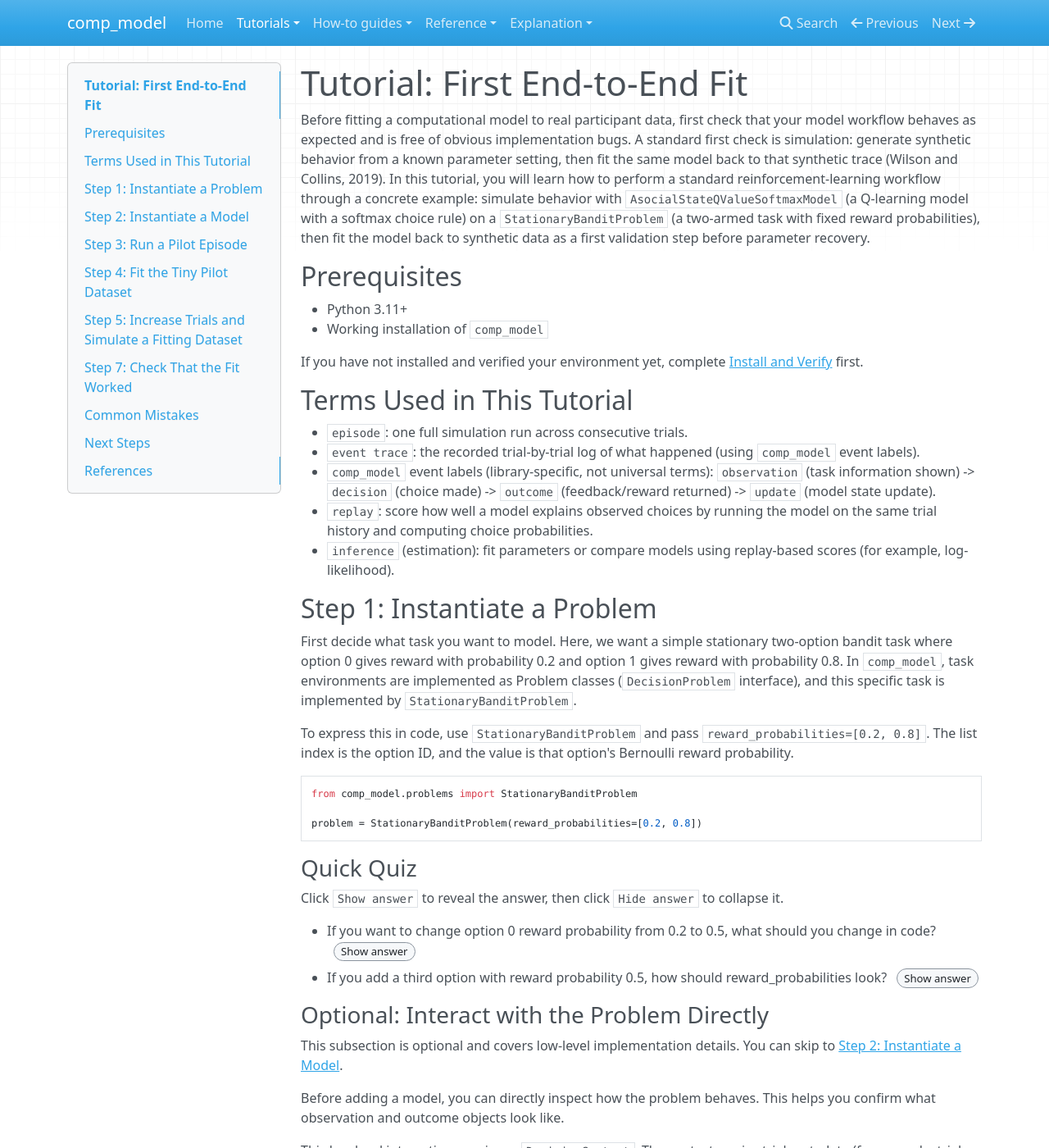
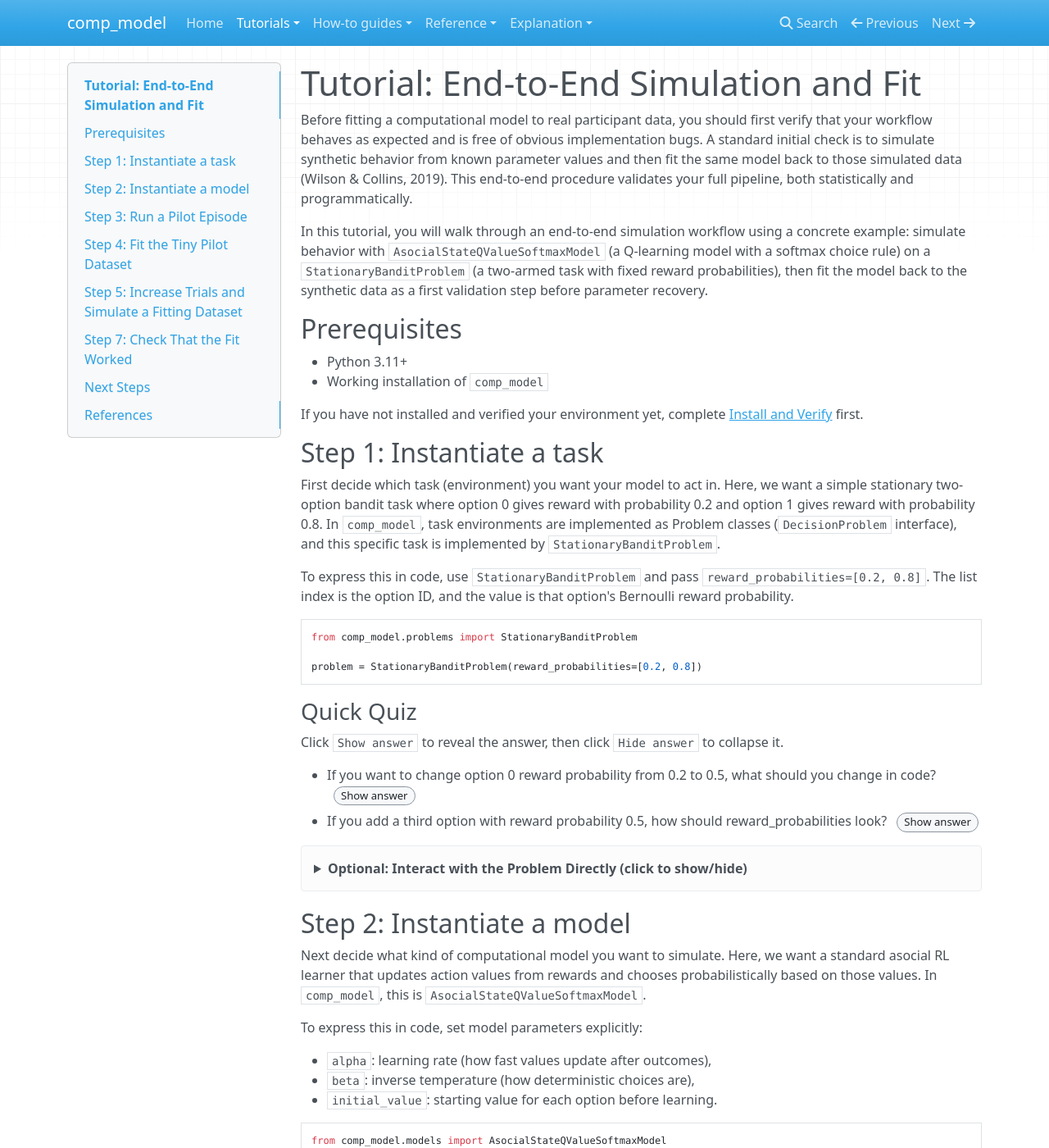
Before and after one commit to g-morishita/comp_model, an MkDocs documentation site: the page built from docs/tutorials/first-end-to-end-fit.md, in a window 1280 px wide and 1400 px high. Shown: the whole window at 82% size. Built offline with MkDocs 1.6.1, drawn with Linux system fonts in a browser that asks for light colours; nearby versions of some CDN libraries; some of the changed text lies outside the part shown.

Commit message:
Clarify model_factory explanation in first fit tutorial

````diff
--- a/docs/tutorials/first-end-to-end-fit.md
+++ b/docs/tutorials/first-end-to-end-fit.md
@@ -1,16 +1,8 @@
-# Tutorial: First End-to-End Fit
+# Tutorial: End-to-End Simulation and Fit
 
-Before fitting a computational model to real participant data, first check that
-your model workflow behaves as expected and is free of obvious implementation
-bugs. A standard first check is simulation: generate synthetic behavior from a
-known parameter setting, then fit the same model back to that synthetic trace
-(Wilson and Collins, 2019).
-In this tutorial, you will learn how to perform a standard
-reinforcement-learning workflow through a concrete example: simulate behavior
-with `AsocialStateQValueSoftmaxModel` (a Q-learning model with a softmax choice
-rule) on a `StationaryBanditProblem` (a two-armed task with fixed reward
-probabilities), then fit the model back to synthetic data as a first
-validation step before parameter recovery.
+Before fitting a computational model to real participant data, you should first verify that your workflow behaves as expected and is free of obvious implementation bugs. A standard initial check is to simulate synthetic behavior from known parameter values and then fit the same model back to those simulated data (Wilson & Collins, 2019). This end-to-end procedure validates your full pipeline, both statistically and programmatically.
+
+In this tutorial, you will walk through an end-to-end simulation workflow using a concrete example: simulate behavior with `AsocialStateQValueSoftmaxModel` (a Q-learning model with a softmax choice rule) on a `StationaryBanditProblem` (a two-armed task with fixed reward probabilities), then fit the model back to the synthetic data as a first validation step before parameter recovery.
 
 ## Prerequisites
 
@@ -20,22 +12,10 @@
 If you have not installed and verified your environment yet, complete
 [Install and Verify](install-and-verify.md) first.
 
-## Terms Used in This Tutorial
+## Step 1: Instantiate a task
 
-- `episode`: one full simulation run across consecutive trials.
-- `event trace`: the recorded trial-by-trial log of what happened
-  (using `comp_model` event labels).
-- `comp_model` event labels (library-specific, not universal terms):
-  `observation` (task information shown) -> `decision` (choice made) ->
-  `outcome` (feedback/reward returned) -> `update` (model state update).
-- `replay`: score how well a model explains observed choices by running the
-  model on the same trial history and computing choice probabilities.
-- `inference` (estimation): fit parameters or compare models using replay-based
-  scores (for example, log-likelihood).
-
-## Step 1: Instantiate a Problem
-
-First decide what task you want to model. Here, we want a simple stationary two-option
+First decide which task (environment) you want your model to act in.
+Here, we want a simple stationary two-option
 bandit task where option 0 gives reward with probability 0.2 and option 1 gives
 reward with probability 0.8. In `comp_model`, task environments are
 implemented as Problem classes (`DecisionProblem` interface), and this specific
@@ -58,7 +38,8 @@
 - <span class="cm-quiz" data-answer="Use reward_probabilities=[0.5, 0.8].">If you want to change option 0 reward probability from 0.2 to 0.5, what should you change in code?</span>
 - <span class="cm-quiz" data-answer="Add one more entry: reward_probabilities=[0.2, 0.8, 0.5].">If you add a third option with reward probability 0.5, how should reward_probabilities look?</span>
 
-### Optional: Interact with the Problem Directly
+<details>
+<summary><strong>Optional: Interact with the Problem Directly</strong> (click to show/hide)</summary>
 
 This subsection is optional and covers low-level implementation details. You can skip to
 [Step 2: Instantiate a Model](#step-2-instantiate-a-model).
@@ -90,7 +71,9 @@
 print("outcome:", outcome)
 ```
 
-## Step 2: Instantiate a Model
+</details>
+
+## Step 2: Instantiate a model
 
 Next decide what kind of computational model you want to simulate. Here, we want a
 standard asocial RL learner that updates action values from rewards and chooses
@@ -133,7 +116,8 @@
     print(exc)  # alpha must be in [0, 1]
 ```
 
-### Optional: Run One Trial Loop Manually
+<details>
+<summary><strong>Optional: Run One Trial Loop Manually</strong> (click to show/hide)</summary>
 
 This subsection is optional and covers low-level implementation details. You can
 skip to [Step 3: Run a Pilot Episode](#step-3-run-a-pilot-episode).
@@ -168,6 +152,8 @@
 This single loop is the core interaction contract:
 `observe -> action_distribution -> transition -> update`.
 
+</details>
+
 ## Step 3: Run a Pilot Episode
 
 Now decide how much data to generate for a quick sanity check. In `comp_model`,
@@ -181,7 +167,7 @@
 
 - `problem` is the task environment,
 - `model` is the computational model you want to simulate,
-- `SimulationConfig(n_trials=3, seed=10)` sets trial count and RNG seed for
+- `config` sets trial count and RNG seed for
   reproducibility.
 
 ```python
@@ -270,18 +256,33 @@
 
 ### How `model_factory` Works
 
-`model_factory` tells `fit_model` what model family you are fitting and which
-parameters are free versus fixed.
+Short version: `model_factory` is a Python function that takes candidate
+parameter values and returns a model built with those values.
 
-In this example:
+`fit_model` uses that returned model to compute likelihood on the observed
+trace.
 
-- `alpha` and `beta` are free parameters because they come from `params`.
-- `initial_value=0.0` is fixed, so it is not estimated.
+You can think of `model_factory` as a translator:
+candidate parameters -> model instance -> likelihood score.
 
-Conceptually, `fit_model` repeatedly proposes candidate parameter values,
-constructs a fresh model using `model_factory`, evaluates how well that model
-explains the observed choices in `pilot_trace`, and then searches for the
-best-scoring parameter values.
+During fitting, the loop is:
+
+1. propose candidate values (for example `alpha=0.27`, `beta=1.9`),
+2. call `model_factory(params)` to build a model with those values,
+3. replay that model on `pilot_trace` and compute fit quality,
+4. repeat many times and keep the best-scoring parameters.
+
+`model_factory` must return a fresh model instance each time. This prevents
+state leakage from previous candidates.
+
+Free versus fixed parameters follow one rule:
+
+- if a value comes from `params[...]`, that parameter is estimated,
+- if a value is written as a constant (for example `initial_value=0.0`), that
+  parameter is fixed.
+
+In this example, `alpha` and `beta` are estimated (`params["alpha"]`,
+`params["beta"]`), while `initial_value` is fixed (`0.0`).
 
 ### What `fit_spec` Specifies Here
 
@@ -415,14 +416,6 @@
 4. recovered values are at least directionally close to generating values when
    trial counts are moderate.
 
-## Common Mistakes
-
-What if you fail:
-
-1. Reusing a model that has already learned from a previous run.
-2. Using too few trials (recovery becomes unstable).
-3. Setting bounds too tight for plausible parameter values.
-
 ## Next Steps
 
 - Continue with [Parameter Recovery](parameter-recovery.md).
````
Also changed, not shown: other parts of docs/tutorials/first-end-to-end-fit.md (+1 -1 lines).
